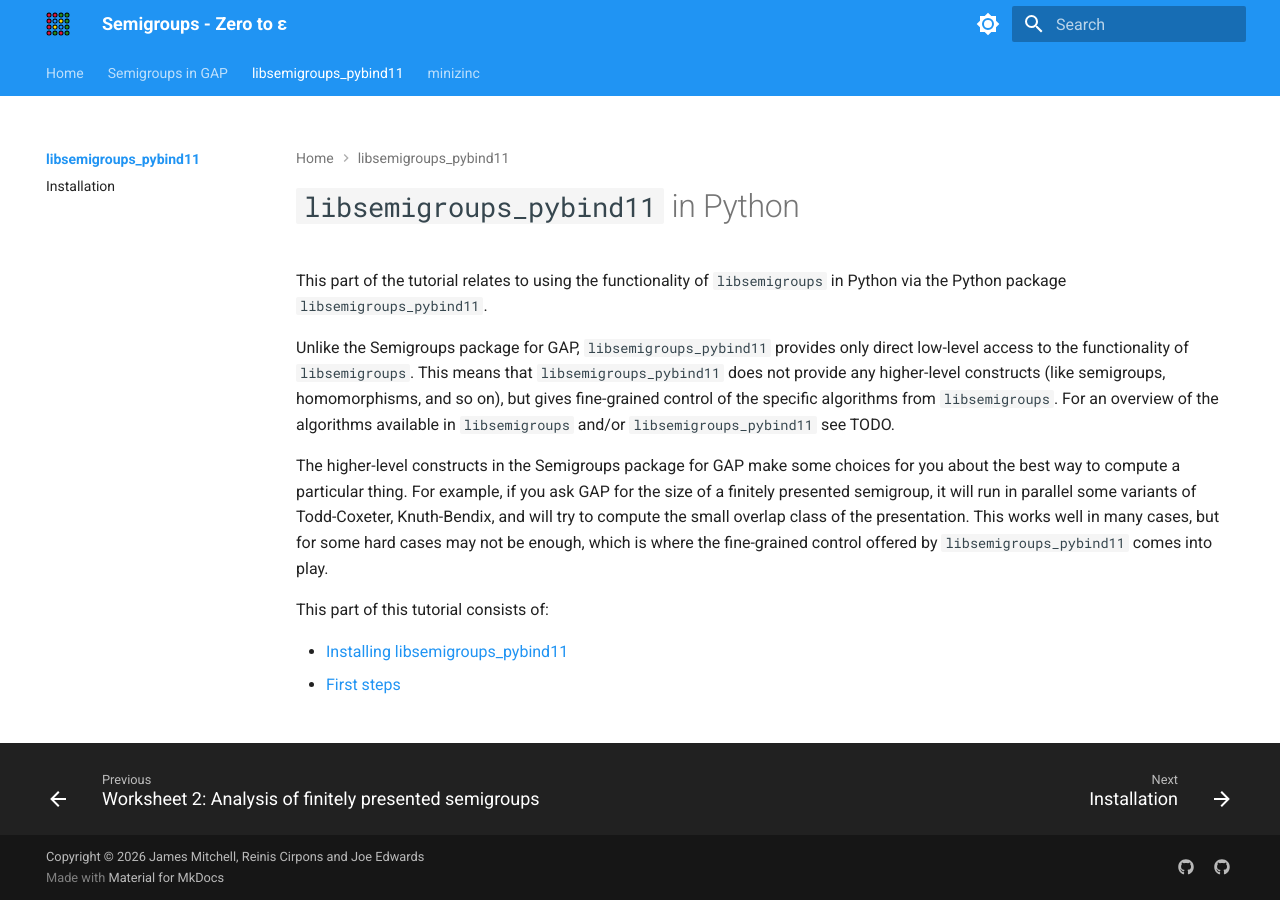
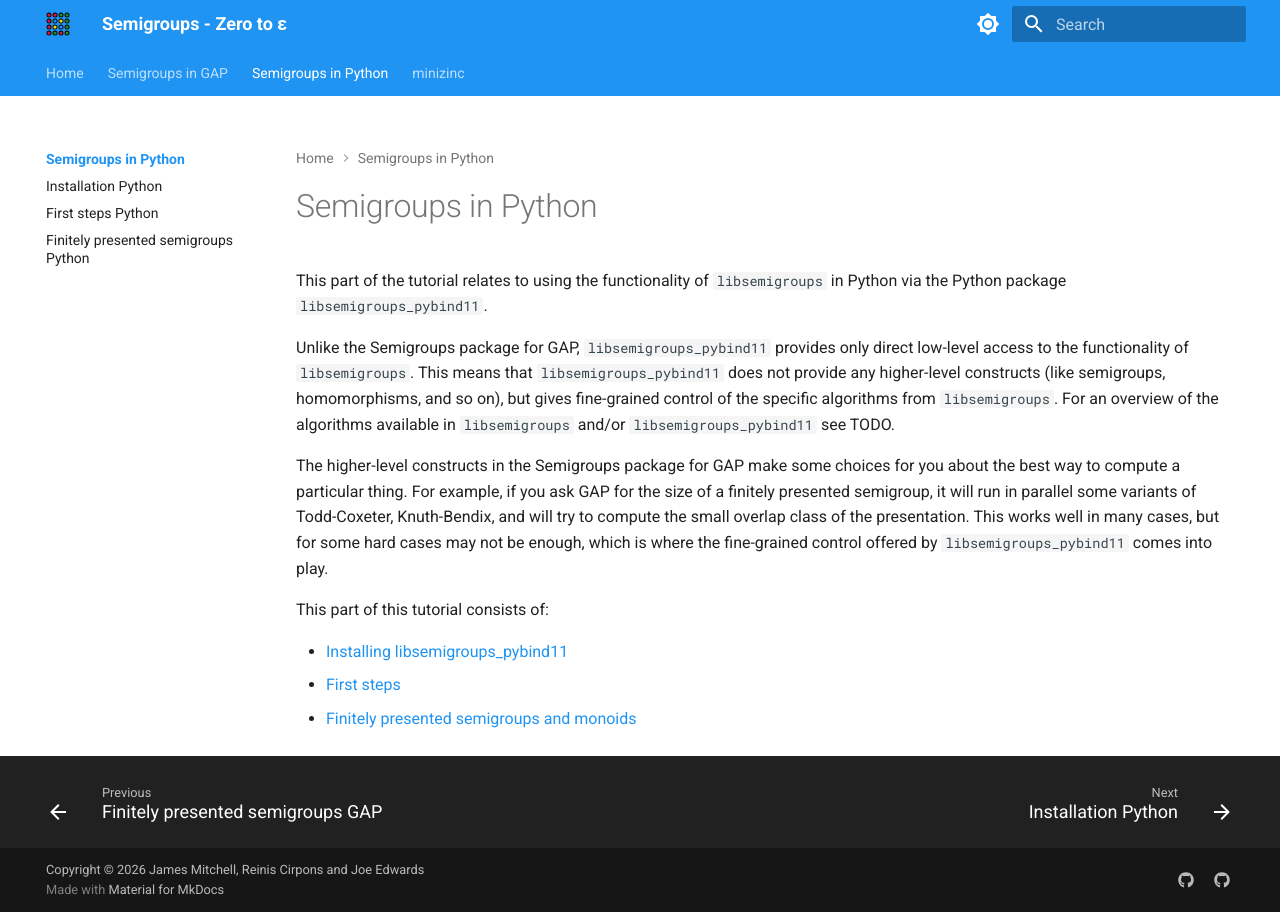
Before and after one commit to libsemigroups/tutorial, an MkDocs documentation site: the page built from docs/py/index.md, in a window 1280 px wide. Built offline with MkDocs 1.6.1 and Material for MkDocs 9.7.7, drawn with Linux system fonts in a browser that asks for light colours.

Commit message:
Rename files

```diff
--- a/docs/libsemigroups_pybind11/index.md
+++ b/docs/py/index.md
@@ -1,4 +1,4 @@
-# `libsemigroups_pybind11` in Python
+# Semigroups in Python
 
 <!-- TODO links-->
 
@@ -24,3 +24,4 @@ This part of this tutorial consists of:
 
 - [Installing libsemigroups_pybind11](install.md)
 - [First steps](first-steps.md)
+- [Finitely presented semigroups and monoids](fp.md)
--- a/docs/libsemigroups_pybind11/install.md
+++ b/docs/py/install.md
@@ -1,4 +1,4 @@
-# Installation
+# Installation in python
 
 `libsemigroups_pybind11` is compatible with Python versions TODO
 
--- a/mkdocs.yml
+++ b/mkdocs.yml
@@ -4,13 +4,15 @@ nav:
   - Home: index.md
   - Semigroups in GAP:
       - gap/index.md
-      - Installation: gap/install.md
+      - Installation GAP: gap/install.md
       - "The GAP Session": gap/session.md
       - "Worksheet 1: Analysis of finite semigroups": gap/worksheet1.md
-      - "Worksheet 2: Analysis of finitely presented semigroups": gap/worksheet2.md
-  - libsemigroups_pybind11:
-      - libsemigroups_pybind11/index.md
-      - Installation: libsemigroups_pybind11/install.md
+      - "Finitely presented semigroups GAP": gap/fp.md
+  - Semigroups in Python:
+      - py/index.md
+      - "Installation Python": py/install.md
+      - "First steps Python": py/first-steps.md
+      - "Finitely presented semigroups Python": py/fp.md
   - minizinc:
       - minizinc/index.md
 
```
Also changed, not shown: docs/libsemigroups_pybind11/first-steps.md (deleted, +0 -8 lines), docs/py/first-steps.md (added, +160 -0 lines), docs/py/fp.md (added, +36 -0 lines), docs/gap/fp.md (renamed from docs/gap/worksheet2.md), docs/py/libsemigroups_pybind11.yml (renamed from docs/libsemigroups_pybind11/libsemigroups_pybind11.yml).
